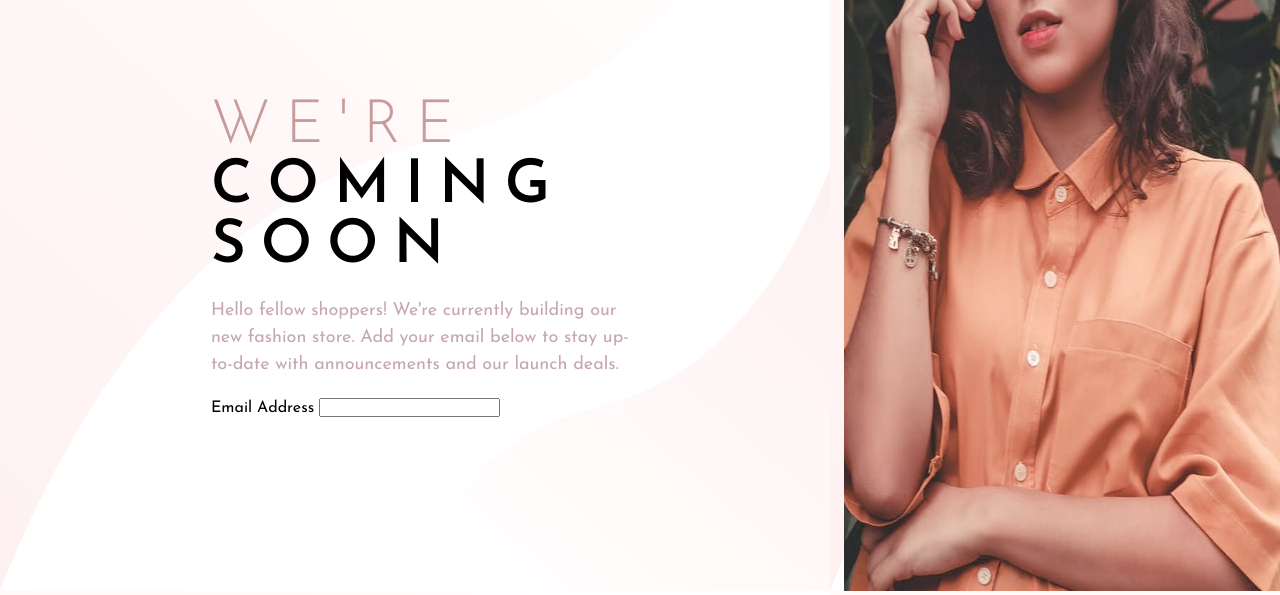
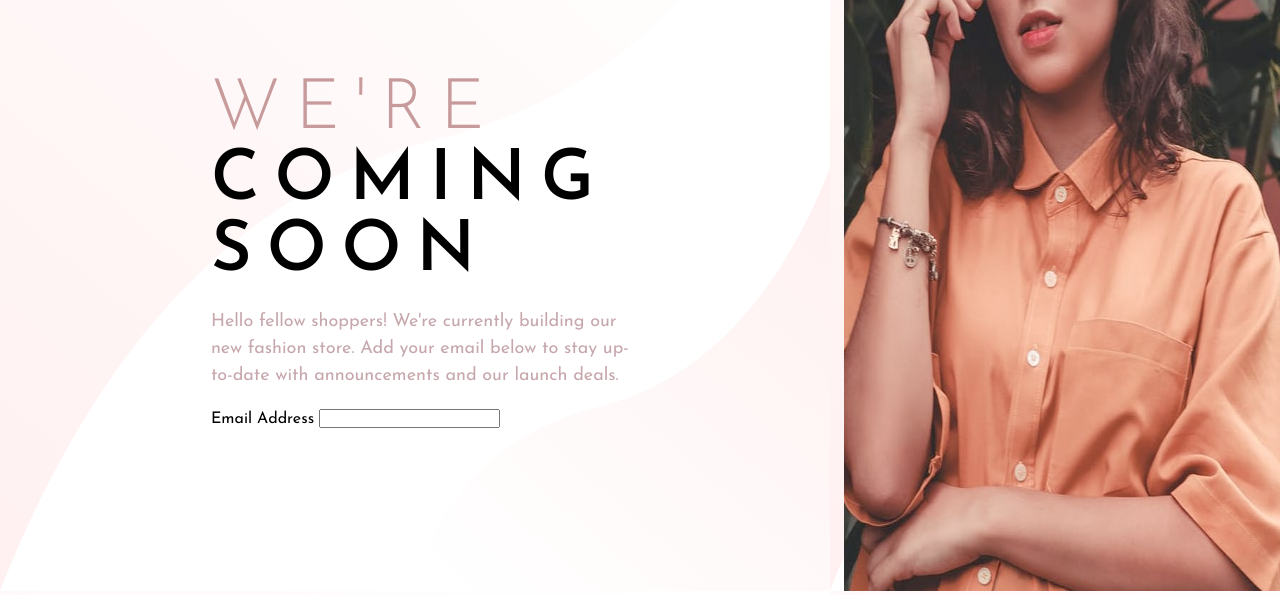
Before and after one commit to IsraelSantizo98/Pagina-de-coming-soon, a plain HTML site: page index.html in a window 1280 px wide. Shown: the part 209-804 px from the top of the page. Drawn offline with Linux system fonts and the light colour scheme.

Commit message:
Modificacion del size de h1

```diff
--- a/css/style.css
+++ b/css/style.css
@@ -30,7 +30,7 @@ body{
 }
 /*-- Generales --*/
 h1{
-    font-size: 6rem;
+    font-size: 7rem;
     font-weight: 600;
     text-transform: uppercase;
     letter-spacing: 1.5rem;
```
